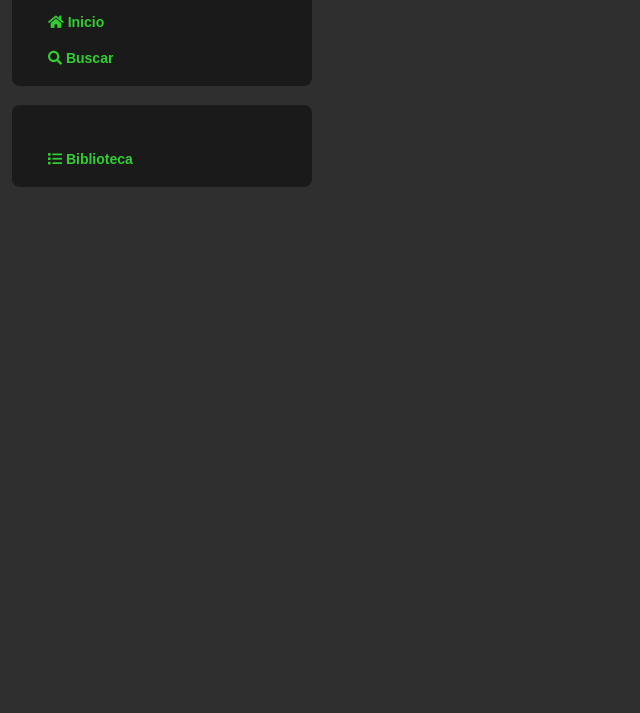
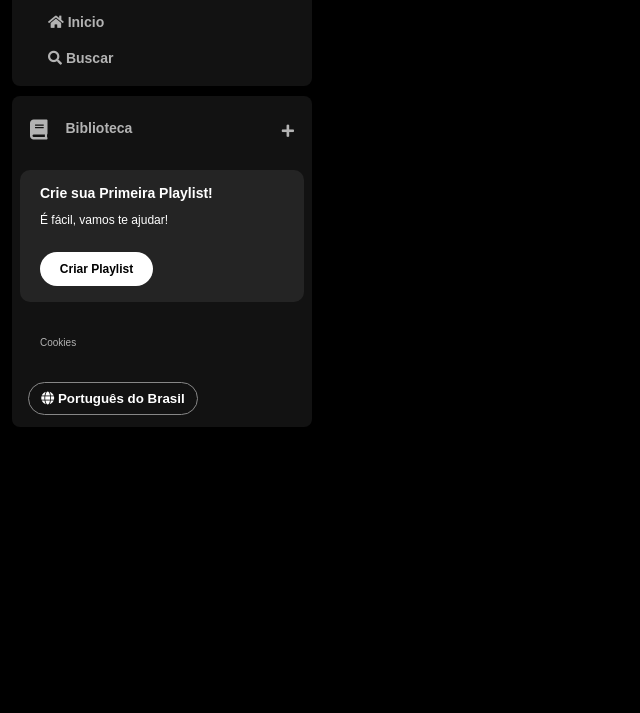
Before and after one commit to MatheusFAC06/-Imersao-front-end-alura, a plain HTML site: page spotify-imersao-alura/index.html in a window 1280 px wide. Shown: the part 87-800 px from the top of the page, without its empty margins (0-640 px from the left). Drawn offline with Linux system fonts and the light colour scheme.

Commit message:
Add files via upload

```diff
--- a/spotify-imersao-alura/index.html
+++ b/spotify-imersao-alura/index.html
@@ -19,6 +19,7 @@
 
 </head>
 <body>
+    <!-- BARRA INICIO DE BUSCA-->
     <div class="sidebar">
         <nav class="sidebar__navigation">
             <div class="logo">
@@ -41,20 +42,46 @@
                         </li>
                     </ul>
         </nav>
+
+        <!-- PARTE BIBLIOTECA-->
+        <div class="library">
+            <div class="library__content">
+               <button class="library__button">
+                <span class="fa fas fa-book"></span>
+                <span>Biblioteca</span>
+               </button>
+               <span class="fa fa-plus"></span>
+            </div>
+
+            <section class="section-playlist">
+                <div class="section-playlist__content">
+                    <span class="text title">Crie sua Primeira Playlist!
+                    </span>
+                    <span class="text subtitle">É fácil, vamos te ajudar!</span>
+                    <button class="section-playlist__button">
+                        <span>Criar Playlist</span>
+                    </button>
+                </div>
+            </section>
+
+            <div class="cookies">
+                <a href="">Cookies</a>
+            </div>
+
+            <div class="languages">
+                <button class="languages__button">
+                    <span class="fa fa-globe"></span>
+                    <span>Português do Brasil</span>
+                </button>
+            </div>
+
+        </div>
+
+
+
     </div>
 
-    <div class="sidebar2">
-        <nav class="sidebar2__navigation">
-            <ul>
-                <li>
-                    <a href="#">
-                        <span class="fa fa-list"></span>
-                        <span>Biblioteca</span>
-                    </a>
-                </li>
-            </ul>
-        </nav>
-    </div>
+
 
 
 </body>
--- a/spotify-imersao-alura/styles.css
+++ b/spotify-imersao-alura/styles.css
@@ -1,10 +1,12 @@
 body {
-    background-color: #2F2F2F;
+    background-color: #000;
 }
 
 h1 {
     color: #fff
 }
+
+/* BARRA INICIO DE BUSCA  */
 
 .sidebar {
     position:fixed;
@@ -17,13 +19,13 @@ h1 {
 }
 
 .sidebar__navigation {
-    background-color: #1A1A1A;
+    background-color: #121212;
     border-radius: 8px;
     padding: 16px 0 0 16px;
 }
 
 .sidebar__navigation .logo {
-    background-color: #1A1A1A;
+    background-color: #121212;
     display: flex;
     border-radius: 8px;
     padding: 16px 0 0 16px;
@@ -43,44 +45,135 @@ h1 {
 }
 
 .sidebar nav ul li a {
-    color: #32CD32;
+    color: #b3b3b3;
     text-decoration: none;
     font-weight: 600;
     font-size: 14px;
     font-family: "DM Sans", sans-serif;
 }
 
-/*-------------------------------------------------------*/
+/* PARTE BIBLIOTECA */
 
-.sidebar2 {
-    position: relative;
-    top: 180px;;
-    left:0;
-    padding:12px;
-    width:300px;
-
+.library {
+    background-color: #121212;
+    border-radius: 8px;
+    display: flex;
+    justify-content: space-between;
+    flex-direction: column;
+    padding: 4px 8px;
+    color: #b3b3b3;
+    font-weight: 600;
+    font-size: 14px;
+    margin-top: 10px;
 }
 
-.sidebar2__navigation {
-    background-color: #1A1A1A;
-    border-radius: 8px;
-    padding: 16px 0 0 16px;
+.library .library__content{
+    display: flex;
+    justify-content: space-between;
 }
 
-
-.sidebar2 nav ul {
-    margin-top: 20px;
-    padding: 0 20px 10px 20px;
+.library .library__button{
+    display: flex;
+    margin-right: 10px;
+    color: #b3b3b3;
+    background-color: transparent;
+    border: 0px;
+    font-size: 14px; /* VAI MUDAR PARA REM*/
+    font-weight: 700;
+    font-family: "DM Sans", sans-serif;
+    text-align: center;
+    text-decoration: none;
+    text-transform: none;
+    padding: 20px 10px;
 }
 
-.sidebar2 nav ul li {
-    padding: 10px 0;
+.library .library__button .fa{
+    font-size: 20px;
+    margin-right: 10px;
+    font-weight: 300;
+    padding-right: 8px;
 }
 
-.sidebar2 nav ul li a {
-    color: #32CD32;
-    text-decoration: none;
+.library .library__content .fa-plus{
+    margin: 24px 10px;
+}
+
+.section-playlist{
+    display: flex;
+    align-items: flex-start;
+    justify-content: space-between;
+    gap: 20px;
+    background-color: #242424;
+    color: #b3b3b3;
     font-weight: 600;
     font-size: 14px;
+    margin: 8px 0px;
+    padding: 16px 20px;
+    border-radius: 10px;
+}
+
+.section-playlist .section-playlist__content{
+    display:flex;
+    flex-direction: column;
+}
+
+.section-playlist__content .text{
+    padding-bottom:14px;
+    color:#FFF;
     font-family: "DM Sans", sans-serif;
 }
+
+.section-playlist__content .title{
+    font-weight: 700;
+}
+
+.section-playlist__content .subtitle{
+    font-weight: 500;
+    font-size: 12px;
+}
+
+.section-playlist__content .section-playlist__button{
+    display: flex;
+    justify-content: center;
+    background-color: #FFF;
+    color:#000;
+    border-radius: 20px;
+    font-size: 12px;
+    font-weight: 700;
+    font-family: "DM Sans", sans-serif;
+    text-decoration:none;
+    text-transform: none;
+    padding:10px;
+    margin-top: 12px;
+    border:0;
+    width: 113px;
+}
+
+.sidebar .cookies{
+    margin:25px 20px;
+}
+
+.sidebar .cookies a{
+    color:#b3b3b3;
+    font-family: "DM Sans", sans-serif;
+    font-weight: 500;
+    font-size:10px;
+    text-decoration: none;
+}
+
+.sidebar .cookies a:hover{
+    text-decoration: underline;
+}
+
+.languages .languages__button{
+    align-items: center;
+    background-color: transparent;
+    border: 1px solid #878787;
+    color:#FFF;
+    font-weight: bold;
+    cursor:pointer;
+    width: 170px;
+    margin:8px;
+    padding:8px;
+    border-radius:20px;
+}
```
